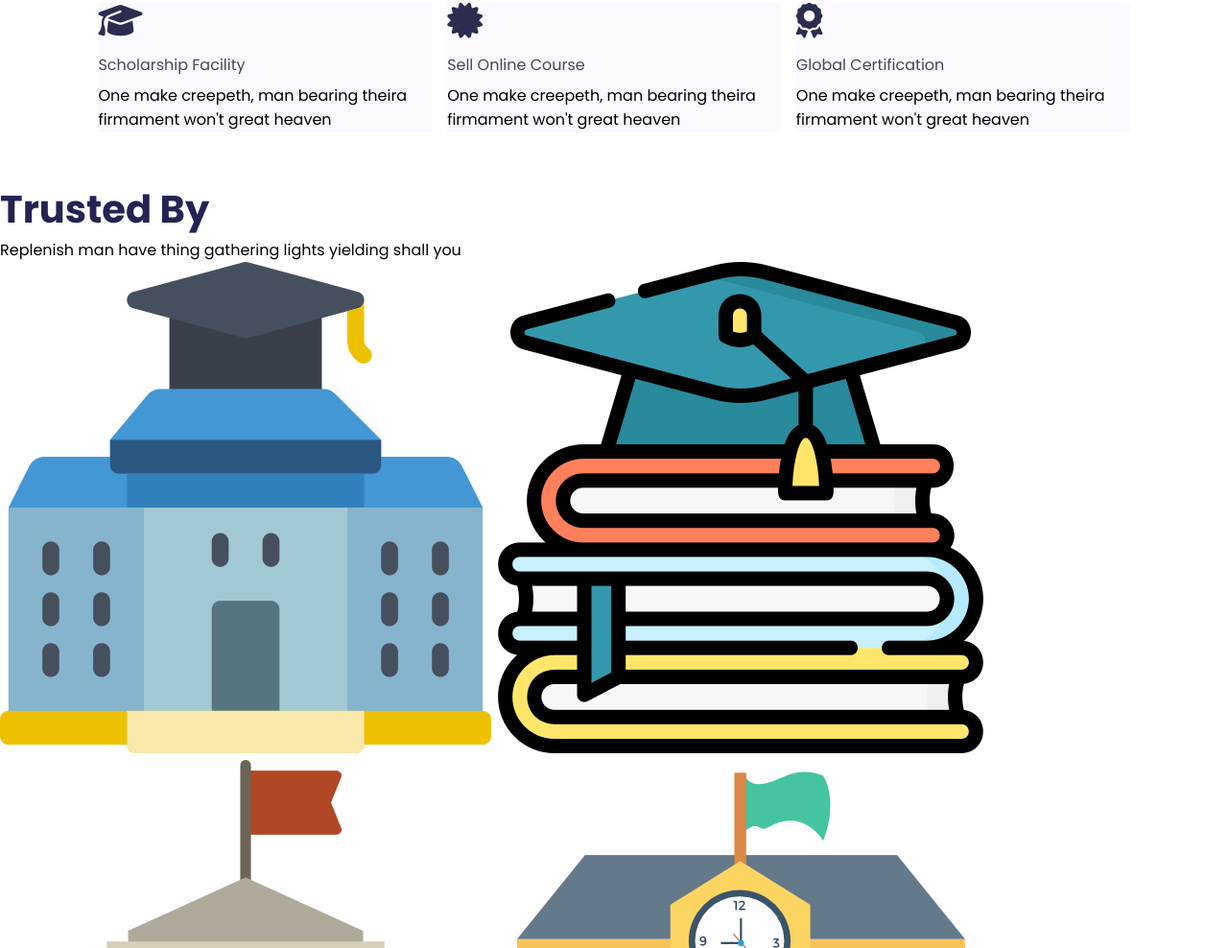
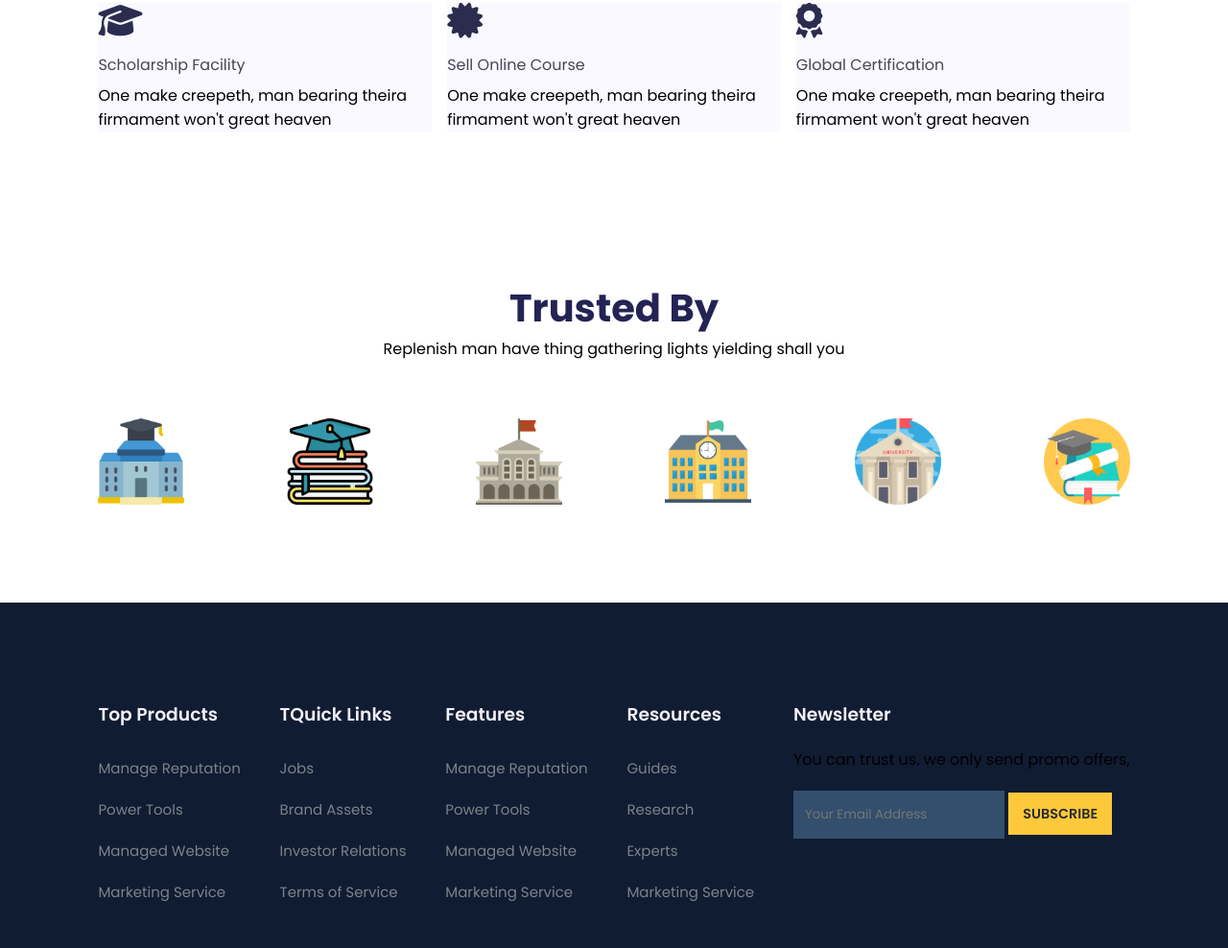
Before and after one commit to jaturaorn/freetime-project, a plain HTML site: page about.html in a window 1280 px wide. Shown: the part 1404-2392 px from the top of the page at 96% size. Drawn offline with nearby package versions, Linux system fonts and the light colour scheme.

Commit message:
Finish in Trust-Feature section

```diff
--- a/style.css
+++ b/style.css
@@ -538,6 +538,25 @@ footer .copyright p {
   color: #29303b;
 }
 
+/* Trust Feature */
+
+#trust {
+  text-align: center;
+  padding: 8vw;
+}
+
+#trust .trust-img {
+  margin-top: 60px;
+  display: flex;
+  justify-content: space-between;
+  align-items: center;
+}
+
+#trust .trust-img img {
+  width: 90px;
+  height: auto;
+}
+
 /* Medium Device screen */
 
 @media (max-width: 769px) {
```
